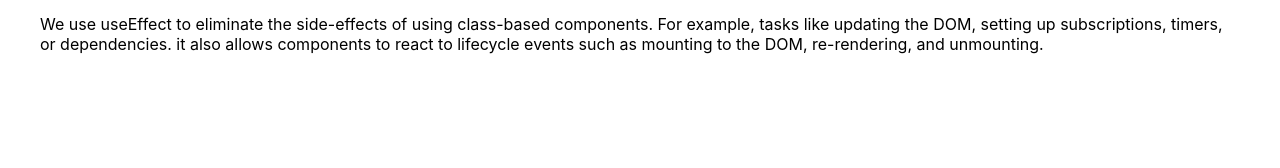
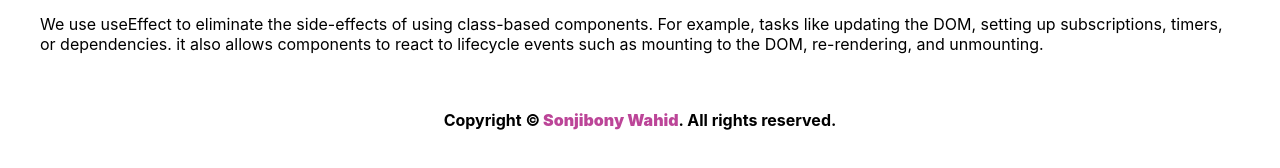
Before and after one commit to sonjibony/you-go, a React (Create React App) app: page / in a window 1280 px wide. Shown: the part 1413-1581 px from the top of the page. Before the commit the page ends 1507 px from the top, so only its background shows below. Built offline with nearby package versions, Linux system fonts and the light colour scheme.

Commit message:
footer added

```diff
--- a/src/App.js
+++ b/src/App.js
@@ -1,6 +1,7 @@
 
 import './App.css';
 import Blogs from './Components/Blogs/Blogs';
+import Footer from './Components/Footer/Footer';
 import Header from './Components/Header/Header';
 import Home from './Components/Home/Home';
 
@@ -10,6 +11,7 @@ function App() {
       <Header></Header>
       <Home></Home>
       <Blogs></Blogs>
+      <Footer></Footer>
     </div>
   );
 }
--- a/src/Components/Blogs/Blogs.css
+++ b/src/Components/Blogs/Blogs.css
@@ -7,5 +7,5 @@
 .ques-ans{
     margin-left: 40px;
     margin-right: 40px;
-    margin-bottom: 40px;
+
 }
--- /dev/null
+++ b/src/Components/Footer/Footer.css
@@ -0,0 +1,15 @@
+.footer{
+    /* background-color: #bc93bd; */
+    height: 100px;
+    padding-bottom: 10px;
+    font-weight: bold;
+    display: flex;
+    align-items: center;
+    justify-content: center;
+
+}
+.footer span {
+    color:#bc4598  ;
+    font-weight: bolder;
+    margin-left: 3px;
+}
--- /dev/null
+++ b/src/Components/Footer/Footer.js
@@ -0,0 +1,12 @@
+import React from 'react';
+import './Footer.css'
+const Footer = () => {
+    return (
+        <footer>
+          <p className='footer'>Copyright ©
+ < span > Sonjibony Wahid</ span >. All rights reserved.</p>
+        </footer>
+    );
+};
+
+export default Footer;
```
